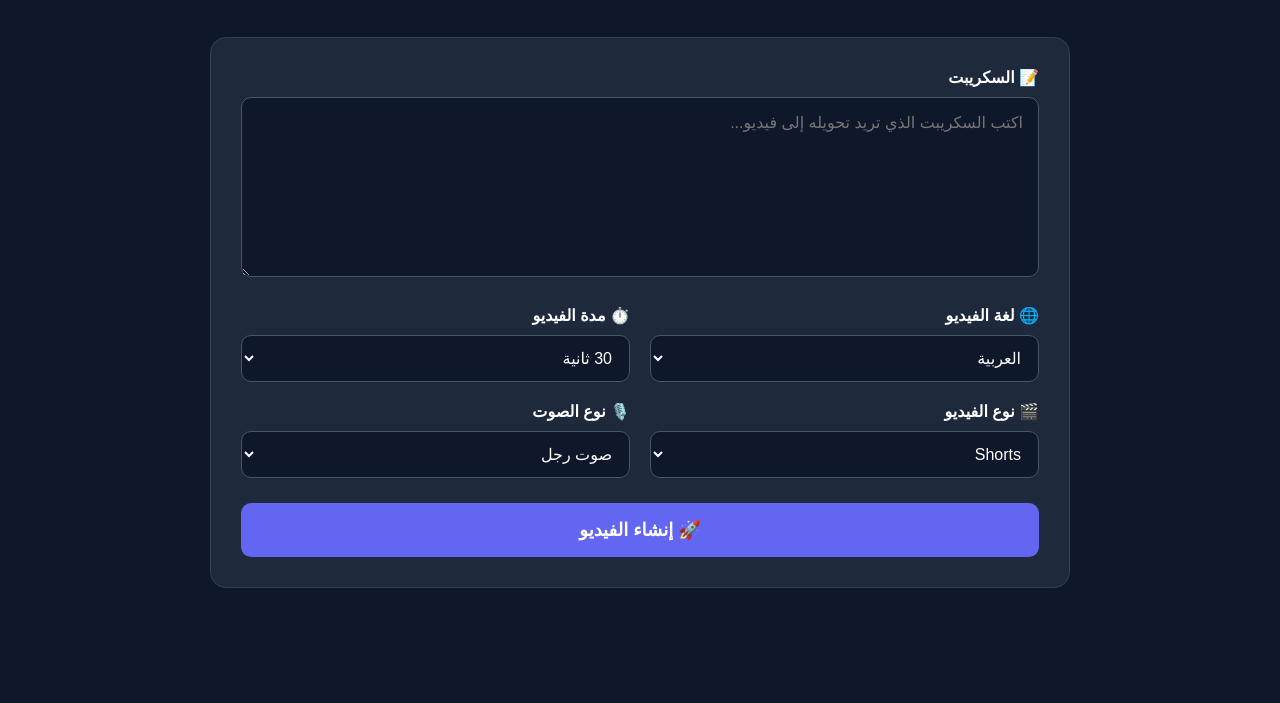
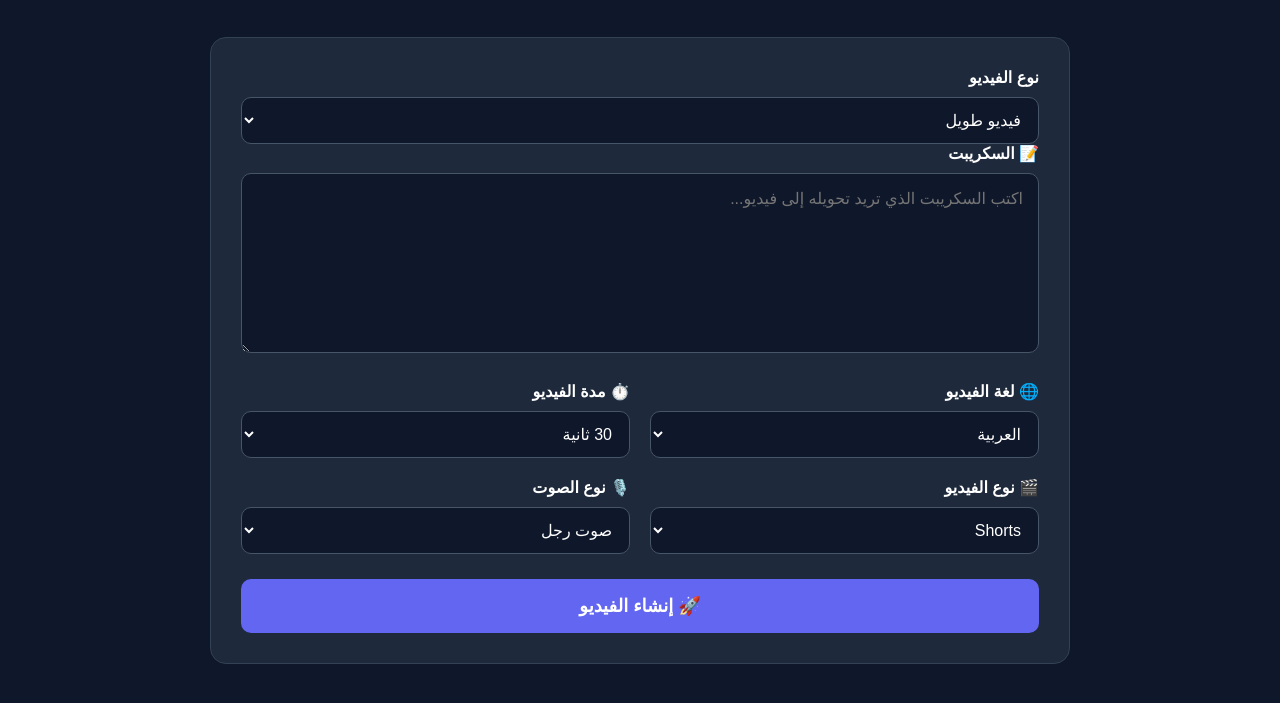
Before and after one commit to eqaamandhala27/my-website, a plain HTML site: page index.html in a window 1280 px wide. Shown: the part 247-950 px from the top of the page. Before the commit the page ends 915 px from the top, so only its background shows below. Drawn offline with Linux system fonts and the light colour scheme.

Commit message:
Update index.html

```diff
--- a/index.html
+++ b/index.html
@@ -157,6 +157,15 @@
 
         <section class="card">
 
+<div class="form-group">
+  <label for="videoType">نوع الفيديو</label>
+
+  <select id="videoType" name="videoType">
+    <option value="long">فيديو طويل</option>
+    <option value="shorts">YouTube Shorts</option>
+    <option value="both">فيديو طويل + Shorts</option>
+  </select>
+</div>
             <label>📝 السكريبت</label>
 
             <textarea
```
